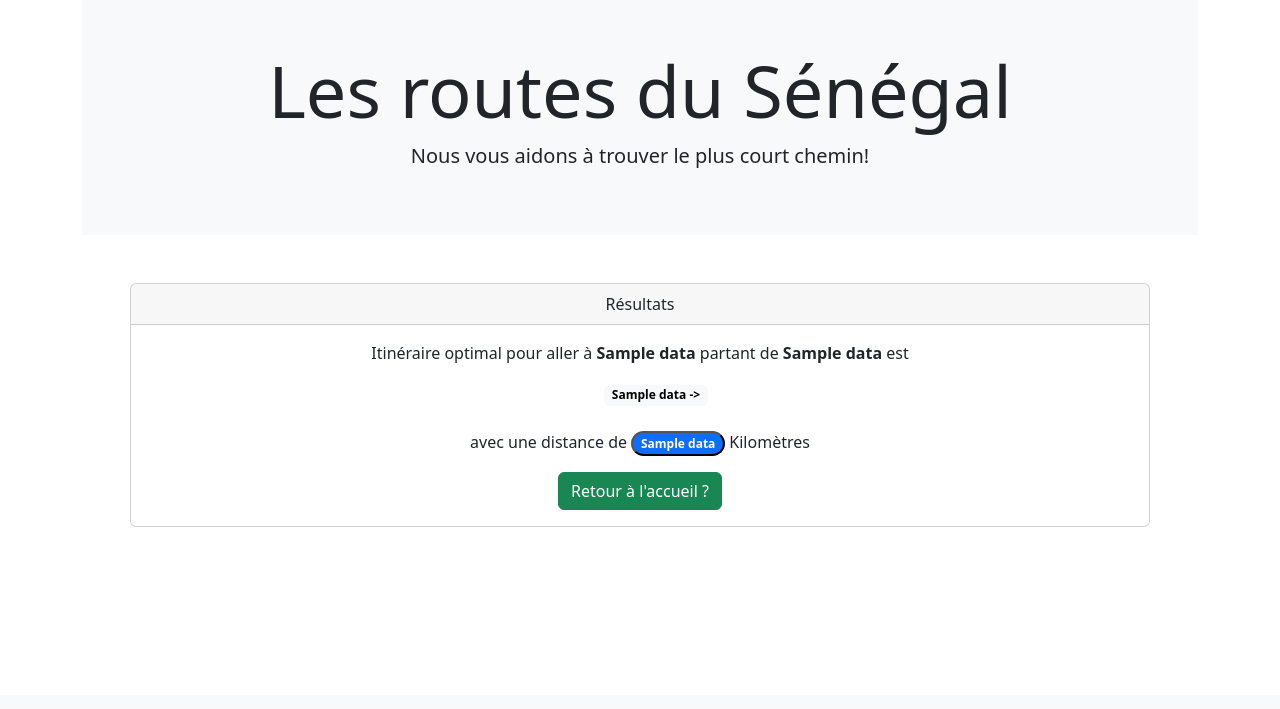
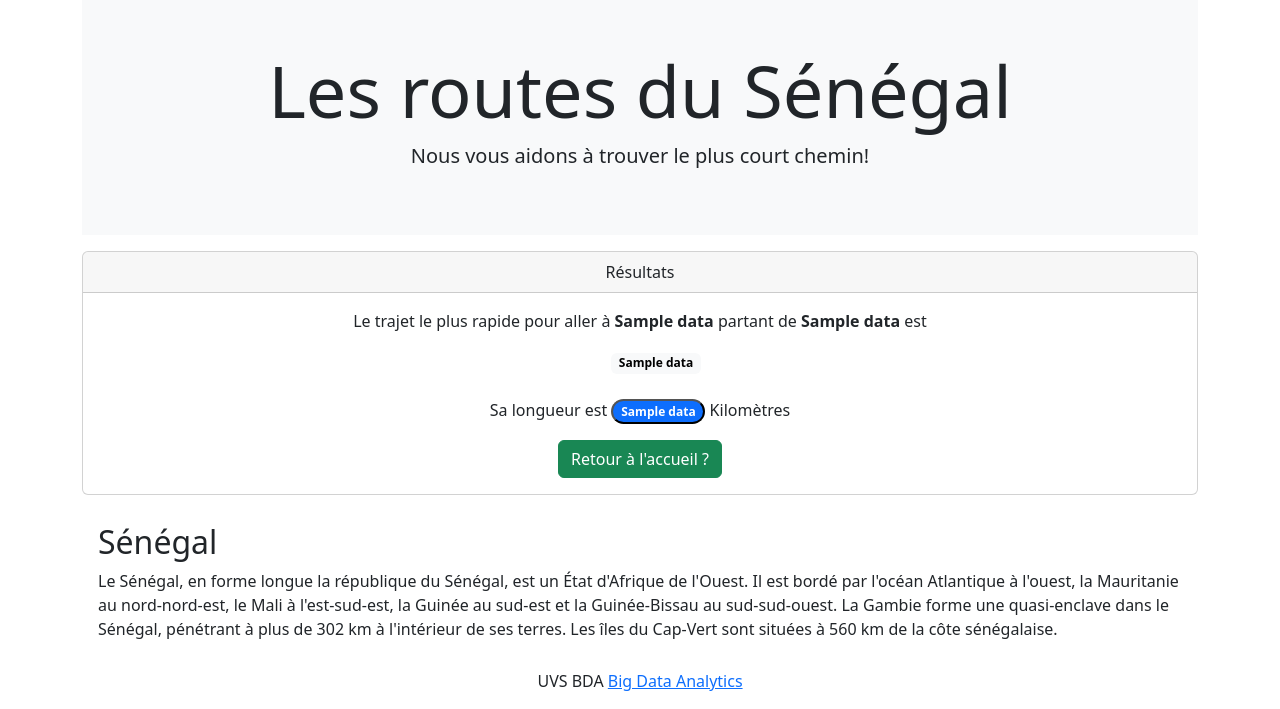
Before and after one commit to ousdiallo/moving-in-senegal, a Flask app: template templates/after.html in a window 1280 px wide. Shown: the part 105-814 px from the top of the page. Before the commit the page ends 632 px from the top, so only its background shows below. Run offline with Flask 2, Linux system fonts and the light colour scheme; the template is opened without the code that fills it: most values are stand-ins (such as "Sample title", 1, 10 or a date in 2020).

Commit message:
Optimisation distance

```diff
--- a/templates/after.html
+++ b/templates/after.html
@@ -52,10 +52,10 @@
 
       <!-- card -->
 
-      <div class="card text-center m-5">
+      <div class="card text-center my-3">
         <div class="card-header">Résultats</div>
         <div class="card-body">
-          <p class="card-text">Itinéraire optimal pour aller à
+          <p class="card-text">Le trajet le plus rapide pour aller à
           <strong>{{ data[1] }}</strong> partant de
           <strong>{{ data[0] }}</strong>
           est {% set cities = data[2] %}
@@ -63,11 +63,14 @@
             <ul>
               {% for city in cities %}
               <span class="badge h4 text-bg-light" >
-              {{ city }} ->
+              {{ city }}
+              {% if not loop.last %}
+                  ->
+              {% endif %}
             </span>
               {% endfor %}
             </ul>
-            avec une distance de
+            Sa longueur est
             <button class="badge bg-primary rounded-pill">{{ data[3] }}</button>
             Kilomètres
           </div>
@@ -75,6 +78,46 @@
           <a href="/" class="btn btn-success">Retour à l'accueil ?</a>
         </div>
       </div>
+
+
+       <!-- text -->
+
+    <div class="container mt-4">
+      <div class="my-2 p-1">
+          <h2>Sénégal</h2>
+          <p>
+            Le Sénégal, en forme longue la république du Sénégal, est un État
+            d'Afrique de l'Ouest. Il est bordé par l'océan Atlantique à l'ouest,
+            la Mauritanie au nord-nord-est, le Mali à l'est-sud-est, la Guinée
+            au sud-est et la Guinée-Bissau au sud-sud-ouest. La Gambie forme une
+            quasi-enclave dans le Sénégal, pénétrant à plus de 302 km à
+            l'intérieur de ses terres. Les îles du Cap-Vert sont situées à
+            560 km de la côte sénégalaise.
+          </p>
+        </div>
+      </div>
+    </div>
+
+
+    <!-- Footer -->
+
+    <footer class="container-fluid text-center">
+      <p>
+        UVS BDA
+        <a href="https://www.uvs.sn/" title="UVS"
+          >Big Data Analytics</a
+        >
+      </p>
+    </footer>
+
+    <script
+      src="https://cdn.jsdelivr.net/npm/bootstrap@5.2.3/dist/js/bootstrap.bundle.min.js"
+      integrity="sha384-kenU1KFdBIe4zVF0s0G1M5b4hcpxyD9F7jL+jjXkk+Q2h455rYXK/7HAuoJl+0I4"
+      crossorigin="anonymous"
+    ></script>
+  </body>
+</html>
+
     </div>
 
     <script
--- a/templates/home.html
+++ b/templates/home.html
@@ -219,10 +219,8 @@
     <!-- text -->
 
     <div class="container mt-4">
-      <div class="m-2 p-1">
+      <div class="my-2 p-1">
           <h2>Sénégal</h2>
-          <br />
-          <br />
           <p>
             Le Sénégal, en forme longue la république du Sénégal, est un État
             d'Afrique de l'Ouest. Il est bordé par l'océan Atlantique à l'ouest,
```
